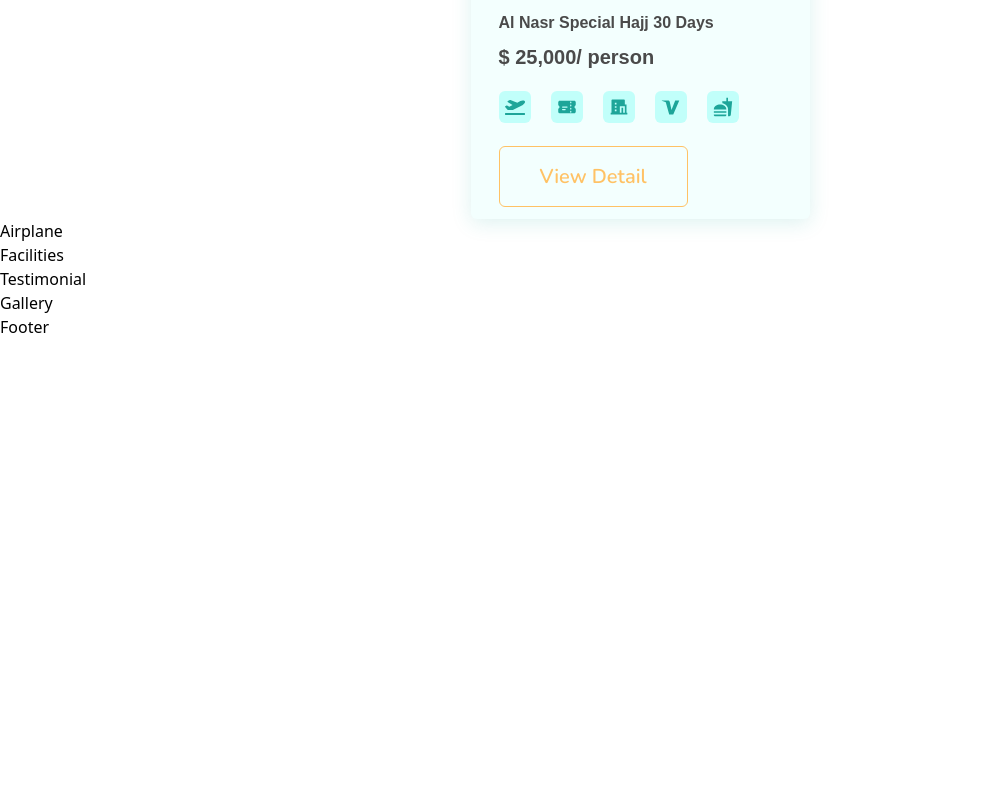
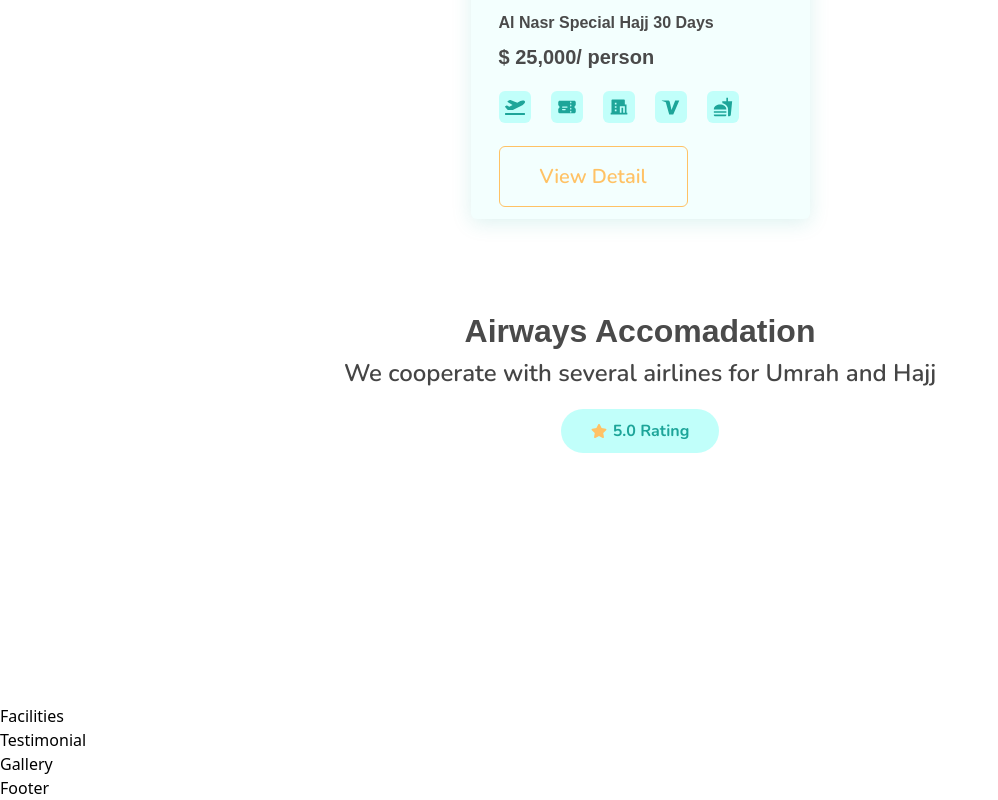
Before and after one commit to riskiarihidayat/alnasr-landing-page, a React (Vite) app: page / in a window 1280 px wide. Shown: the part 3873-4673 px from the top of the page, without its empty margins (0-998 px from the left). Before the commit the page ends 4212 px from the top, so only its background shows below. Built offline with nearby package versions, Linux system fonts and the light colour scheme; a web font is replaced by a local one.

Commit message:
feature/add airplane sponsor page

```diff
--- a/src/containers/Airplane.jsx
+++ b/src/containers/Airplane.jsx
@@ -1,8 +1,33 @@
 import React from 'react'
+
+import plane1 from './../assets/plane-1.svg'
+import plane2 from './../assets/plane-2.svg'
+import plane3 from './../assets/plane-3.svg'
+import plane4 from './../assets/plane-4.svg'
+import plane5 from './../assets/plane-5.svg'
+import { FaStar } from 'react-icons/fa'
 
 const Airplane = () => {
   return (
-    <div>Airplane</div>
+    <section className='section-padding mb-32'>
+      <div className='flex flex-col justify-center items-center text-center mb-10'>
+        <h2 className='section-title text-2xl md:text-[32px] mb-[10px]'>Airways Accomadation</h2>
+        <p className='section-description mb-5 px-5'>We cooperate with several airlines for Umrah and Hajj </p>
+        <p className='font-nunito font-bold text-base text-light-grey-text py-[10px] px-[30px] rounded-full bg-light-grey flex items-center gap-[6px]'>
+          <FaStar className='text-yellow' />
+          5.0 Rating
+        </p>
+      </div>
+        <marquee direction="left">
+          <div className='flex items-center gap-[50px]'>
+            <img src={plane1} alt="Garuda Indonesia Airlines" className='h-[77px] object-cover' />
+            <img src={plane2} alt="Garuda Indonesia Airlines" className='h-[77px] object-cover' />
+            <img src={plane3} alt="Garuda Indonesia Airlines" className='h-[77px] object-cover' />
+            <img src={plane4} alt="Garuda Indonesia Airlines" className='h-[77px] object-cover' />
+            <img src={plane5} alt="Garuda Indonesia Airlines" className='h-[77px] object-cover' />
+          </div>
+        </marquee>
+    </section>
   )
 }
 
--- a/src/containers/Package.jsx
+++ b/src/containers/Package.jsx
@@ -12,7 +12,7 @@ import { MdFastfood } from 'react-icons/md'
 
 const Package = () => {
   return (
-    <section id='package' className='section-padding'>
+    <section id='package' className='section-padding mb-24'>
       <div className='mb-10 md:mb-[72px] md:px-40 text-center'>
         <h1 className='section-title leading-[140%]'>Al Nasr Special Umrah and Hajj Packages</h1>
         <p className='section-description md:px-20'>Choose your package according to your needs, guaranteed cheap and complete</p>
```
